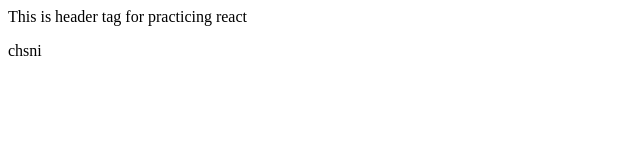
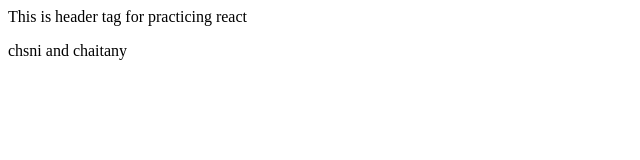
Before and after one commit to Prem3a3/react-practice-auth, a React (Create React App) app: page / in a window 1280 px wide. Shown: the top 160 px of the page, without its empty margins (0-640 px from the left). Built offline with nearby package versions, Linux system fonts and the light colour scheme.

Commit message:
Update App.js

```diff
--- a/src/App.js
+++ b/src/App.js
@@ -6,7 +6,7 @@
   return (
     <div>
       <Header/>
-      <p>chsni</p>
+      <p>chsni and chaitany</p>
     </div>
   )
 }
```
